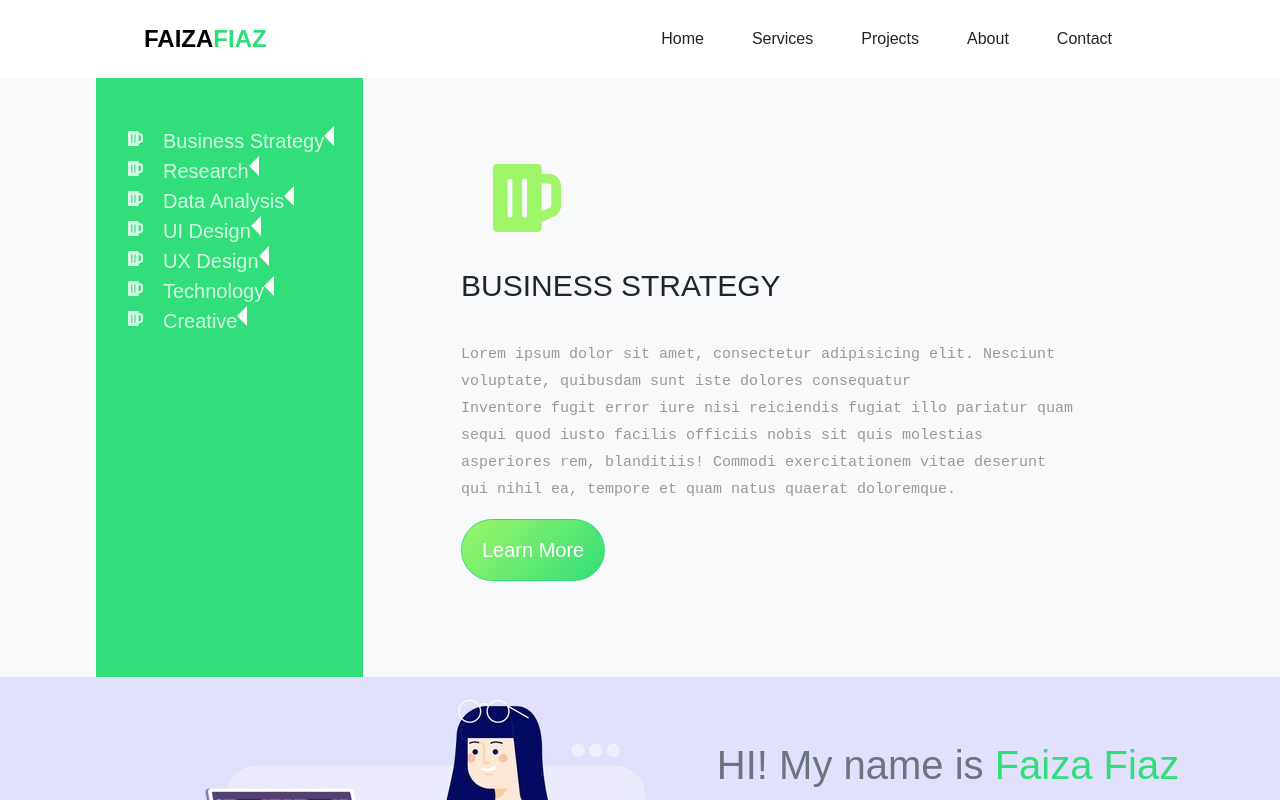
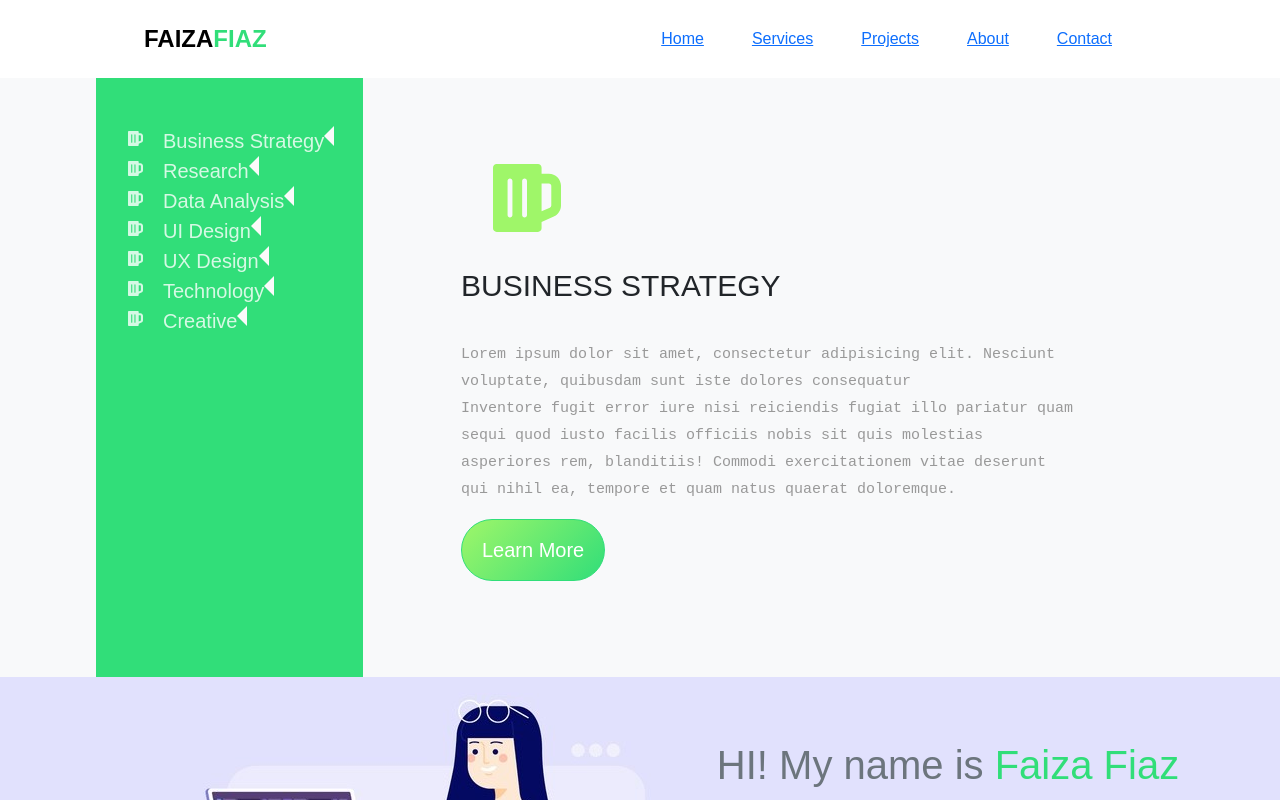
Before and after one commit to faiza203/Portfolio, a React (Create React App) app: page / in a window 1280 px wide. Shown: the top 800 px of the page. Built offline with nearby package versions, Linux system fonts and the light colour scheme.

Commit message:
Update NavBar

```diff
--- a/src/components/Home.js
+++ b/src/components/Home.js
@@ -6,7 +6,7 @@ import Contact from "./Contact";
 
 const Home = () => {
   return (
-    <div>
+    <div id="Home">
       <Services />
       <About />
       <Projects />
--- a/src/components/Services.js
+++ b/src/components/Services.js
@@ -4,7 +4,7 @@ import "./css/services.css";
 
 const Services = () => {
   return (
-    <div className="services">
+    <div className="services" id="Services">
       <ul className="titles">
         <li className="title">
           <FaBeer className="titleIcon" />
--- a/src/components/navbar.js
+++ b/src/components/navbar.js
@@ -8,11 +8,21 @@ const Navbar = () => {
         Faiza<span>Fiaz</span>
       </div>
       <ul className="navbar-links d-inline-flex list-unstyled">
-        <li>Home</li>
-        <li>Services</li>
-        <li>Projects</li>
-        <li>About</li>
-        <li>Contact</li>
+        <li>
+          <a href="#Home">Home</a>
+        </li>
+        <li>
+          <a href="#Services">Services</a>
+        </li>
+        <li>
+          <a href="#Projects">Projects</a>
+        </li>
+        <li>
+          <a href="#About">About</a>
+        </li>
+        <li>
+          <a href="#Contact">Contact</a>
+        </li>
       </ul>
       {/* <div>
           <img src="https://www.flaticon.com/svg/vstatic/svg/545/545705.svg?token=exp=1614396717~hmac=08f7f3dc8b4025fe0204d3d01ceba87c" />
```
